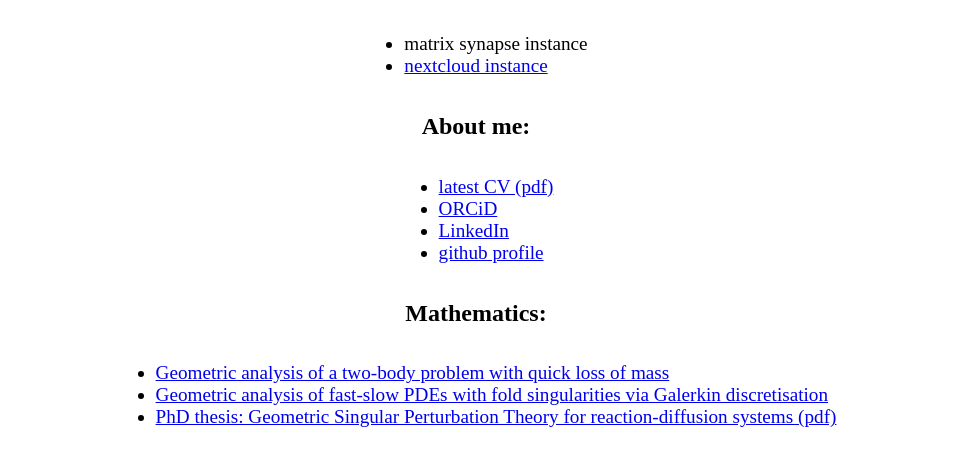
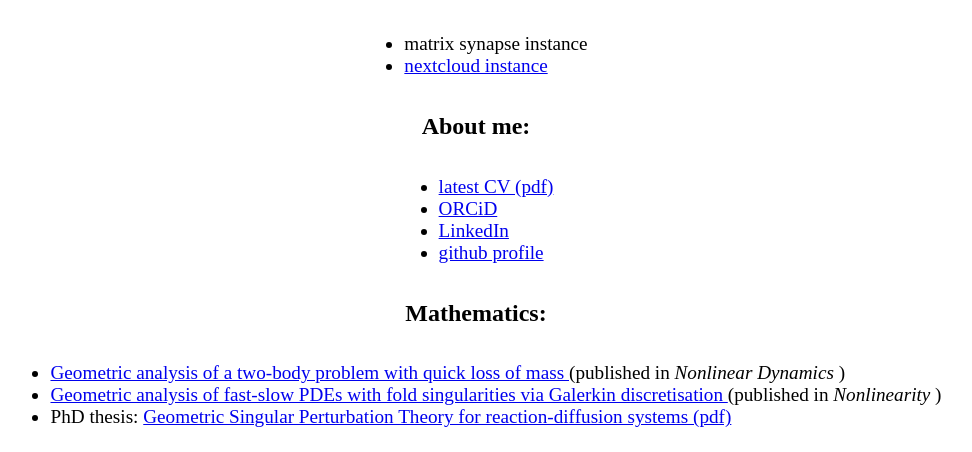
Before and after one commit to thwmakos/thwmakos.xyz, a plain HTML site: page index.html in a window 1280 px wide. Shown: the part 518-970 px from the top of the page, without its empty margins (164-1136 px from the left). Drawn offline with Linux system fonts and the light colour scheme.

Commit message:
update website

```diff
--- a/index.html
+++ b/index.html
@@ -36,11 +36,17 @@
 	<h2> Mathematics: </h2>
 	<ul>
 		<li><a href="https://link.springer.com/article/10.1007/s11071-021-06395-2"> Geometric
-				analysis of a two-body problem with quick loss of mass </a></li>
-		<li><a href="https://iopscience.iop.org/article/10.1088/1361-6544/ad7fc2">Geometric analysis of fast-slow PDEs with fold
-				singularities via Galerkin discretisation</a></li>
-		<li><a href="./files/thesis-zacharis-corrections.pdf">PhD thesis: Geometric Singular Perturbation Theory
-				for reaction-diffusion systems (pdf) </a></li>
+				analysis of a two-body problem with quick loss of mass </a> (published in <em>
+				Nonlinear Dynamics </em>)
+		</li>
+		<li><a href="https://iopscience.iop.org/article/10.1088/1361-6544/ad7fc2">Geometric analysis
+				of fast-slow PDEs with fold singularities via Galerkin discretisation </a>(published
+			in <em> Nonlinearity </em>)
+		</li>
+		<li>PhD thesis: <a href="./files/thesis-zacharis-corrections.pdf"> Geometric Singular Perturbation Theory
+				for reaction-diffusion systems (pdf) </a>
+
+		</li>
 	</ul>
 </body>
 
```
Also changed, not shown: 2 other files.
